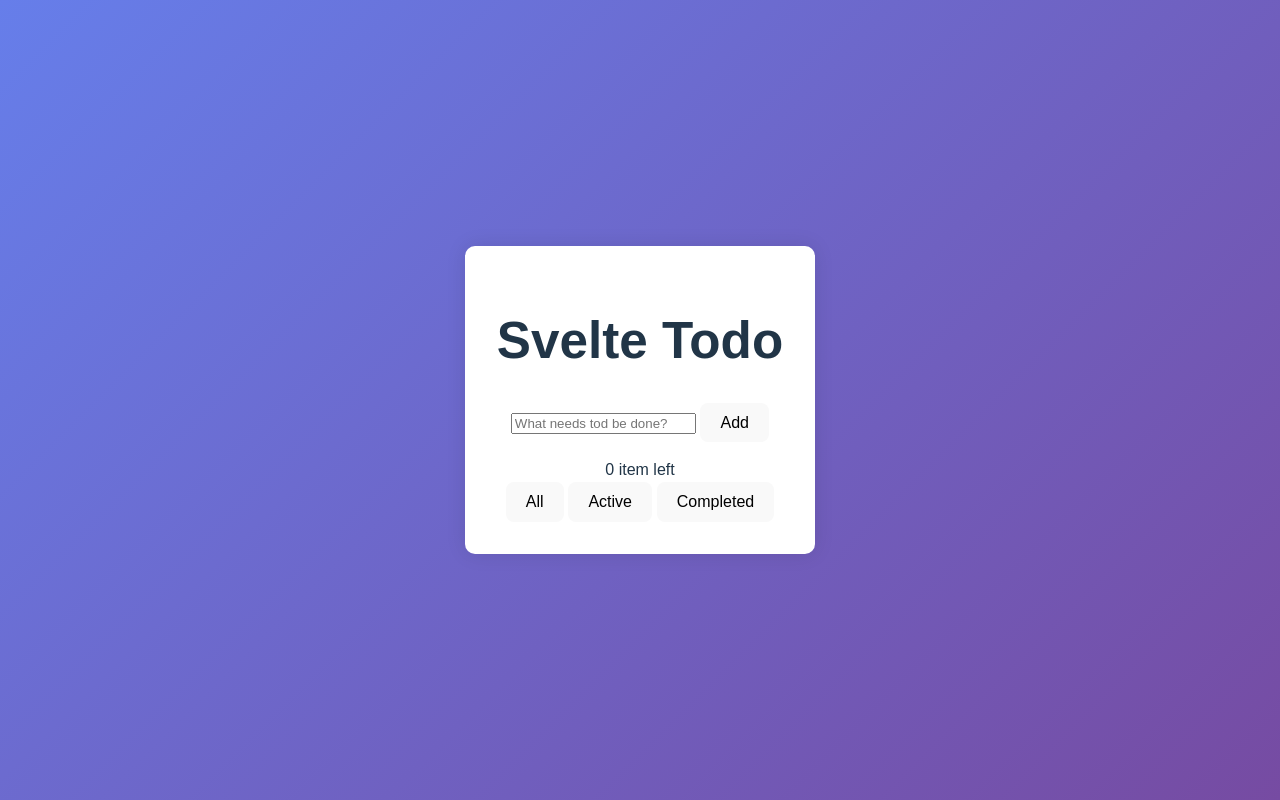
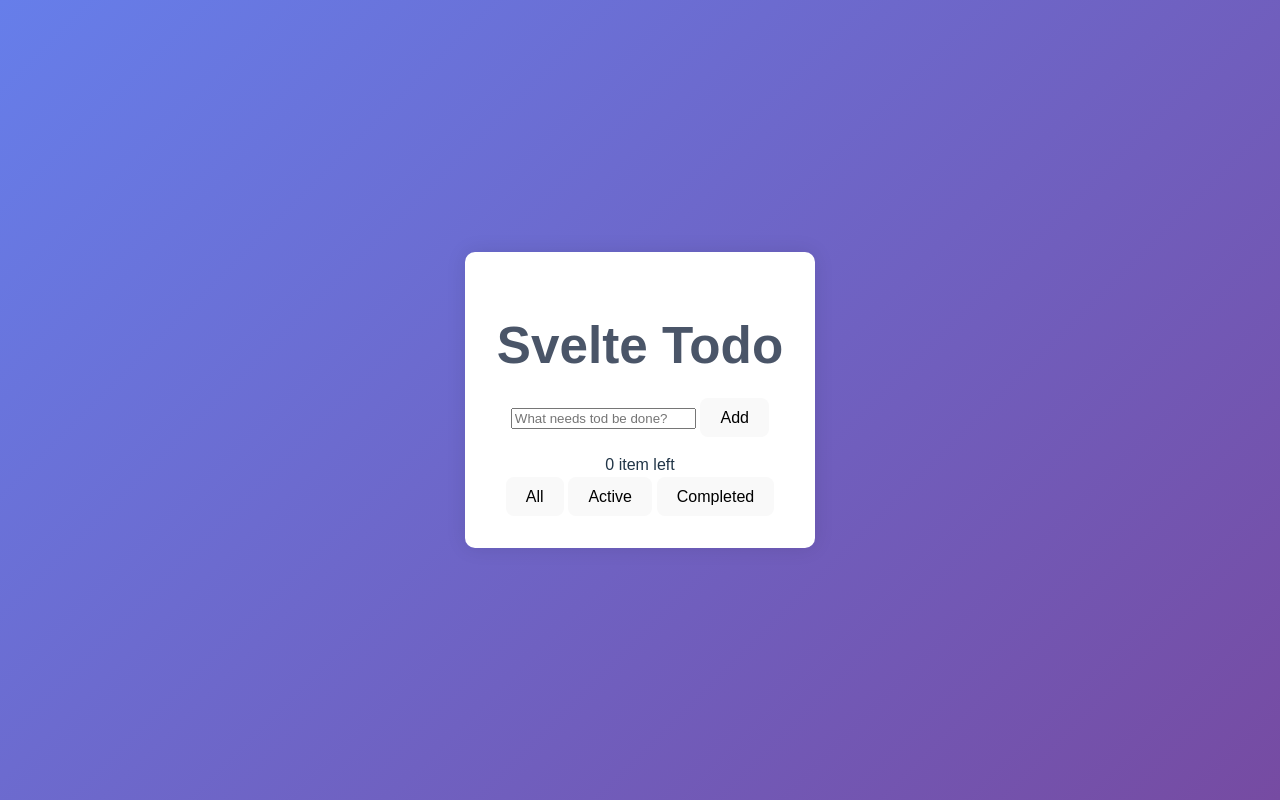
Before and after one commit to Eduardo-J-Morales/Pure-svelte-store-CRUD-TODO-App, a Svelte app: page / in a window 1280 px wide. Built offline with nearby package versions, Linux system fonts and the light colour scheme.

Commit message:
The style for the h1 tags is ready.

```diff
--- a/src/App.svelte
+++ b/src/App.svelte
@@ -132,4 +132,10 @@ onMount(()=> null)
 .todo-container {
   padding: 2rem;
 }
+
+h1 {
+  text-align: center;
+  color: #4a5568;
+  margin-bottom: 1.5rem;
+}
 </style>
```
